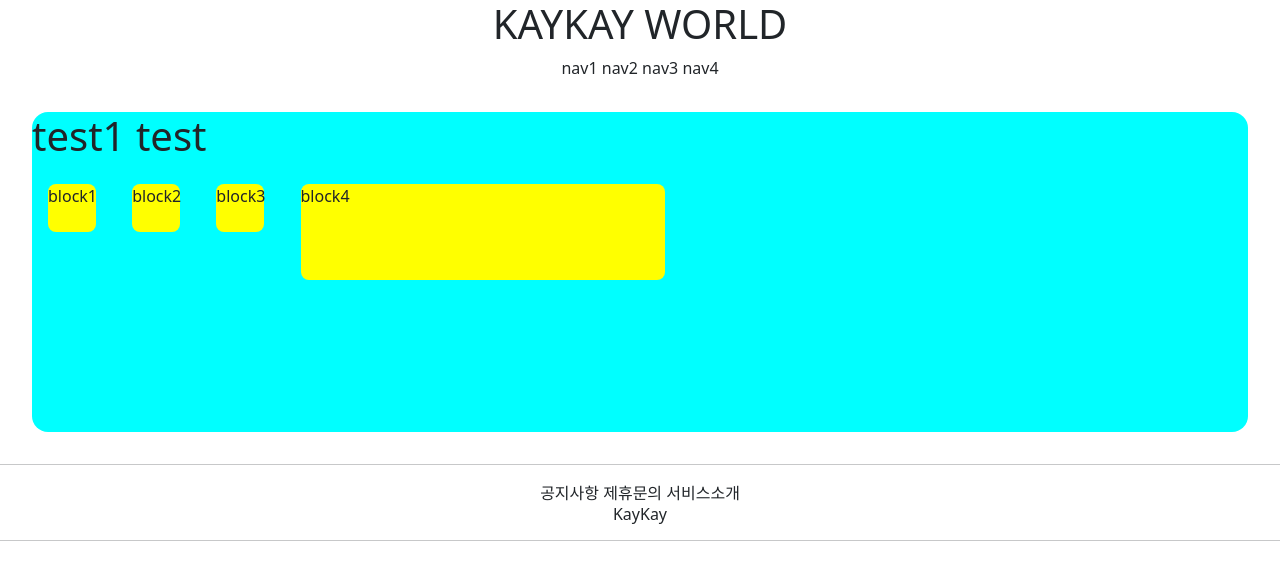
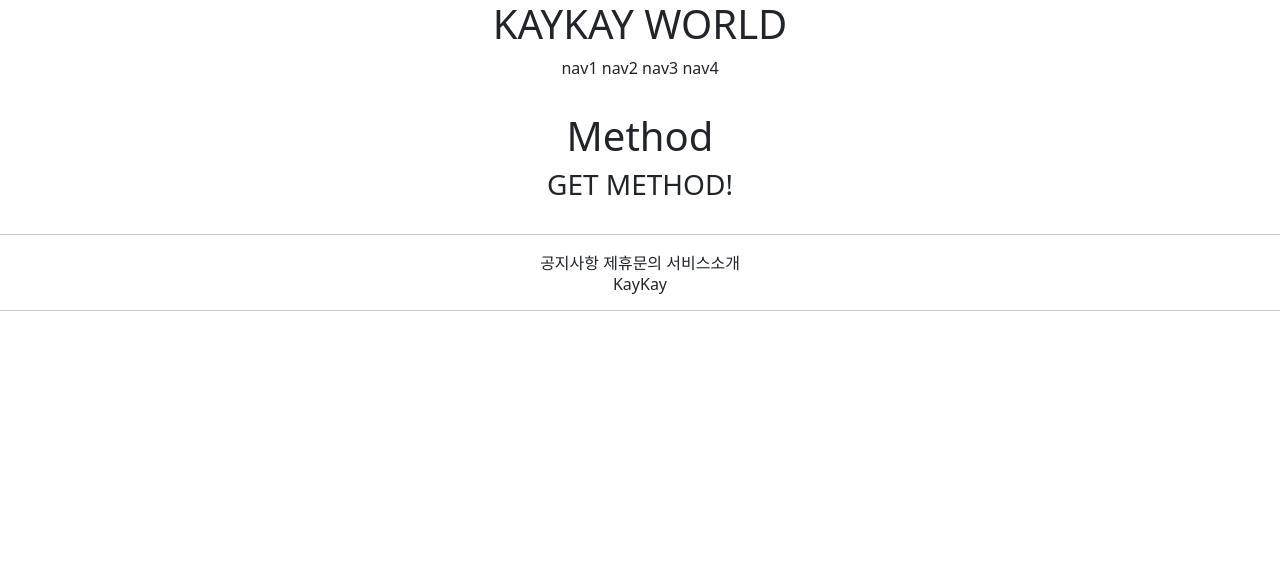
Before and after one commit to sthax17/kay, a Django app: page /accounts/hello_world/ in a window 1280 px wide. Shown: the top 580 px of the page. Run offline with Django 3.2, Linux system fonts and the light colour scheme.

Commit message:
7/8 commit

```diff
--- a/accountapp/templates/accountapp/hello_world.html
+++ b/accountapp/templates/accountapp/hello_world.html
@@ -2,24 +2,11 @@
 
 {%  block content %}
 
-    <style>
-          .testing {
-              background-color : yellow;
-              height: 48px;
-              width: 48px;
-              margin: 1rem;
-              border-radius: .5rem;
-          }
-    </style>
 
-     <div style="height: 20rem; background-color: aqua;
-     border-radius: 1rem; margin: 2rem">
-          <h1>test1 test</h1>
+     <div style="margin: 2rem; text-align: center">
+          <h1>Method</h1>
 
-     <div class="testing" style="display: inline-block">block1</div>
-     <div class="testing" style="display: inline-block; width:3rem; height:3rem">block2</div>
-     <div class="testing" style="display: inline-block; width:3em; height:3em">block3</div>
-     <div class="testing" style="display: inline-block; width:30%; height:30%">block4</div>
+          <h3>{{ text }}</h3>
 
      </div>
 
--- a/accountapp/views.py
+++ b/accountapp/views.py
@@ -4,4 +4,10 @@ from django.shortcuts import render
 # Create your views here.
 
 def hello_world(request):
-    return render(request, 'accountapp/hello_world.html')
+    if request.method == "post":
+       return render(request, 'accountapp/hello_world.html',
+                     context={'text': 'POST METHOD!'})
+
+    else:
+       return render(request, 'accountapp/hello_world.html',
+                     context={'text': 'GET METHOD!'})
```
